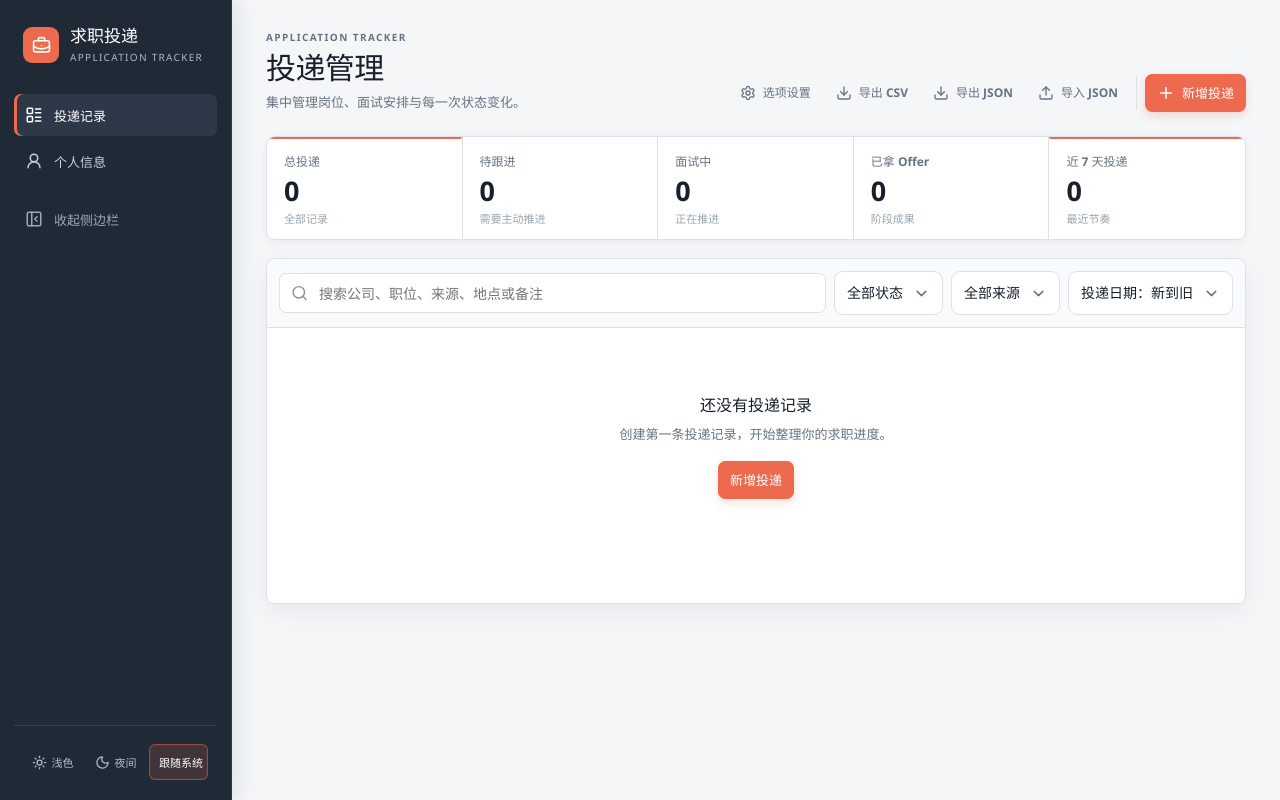
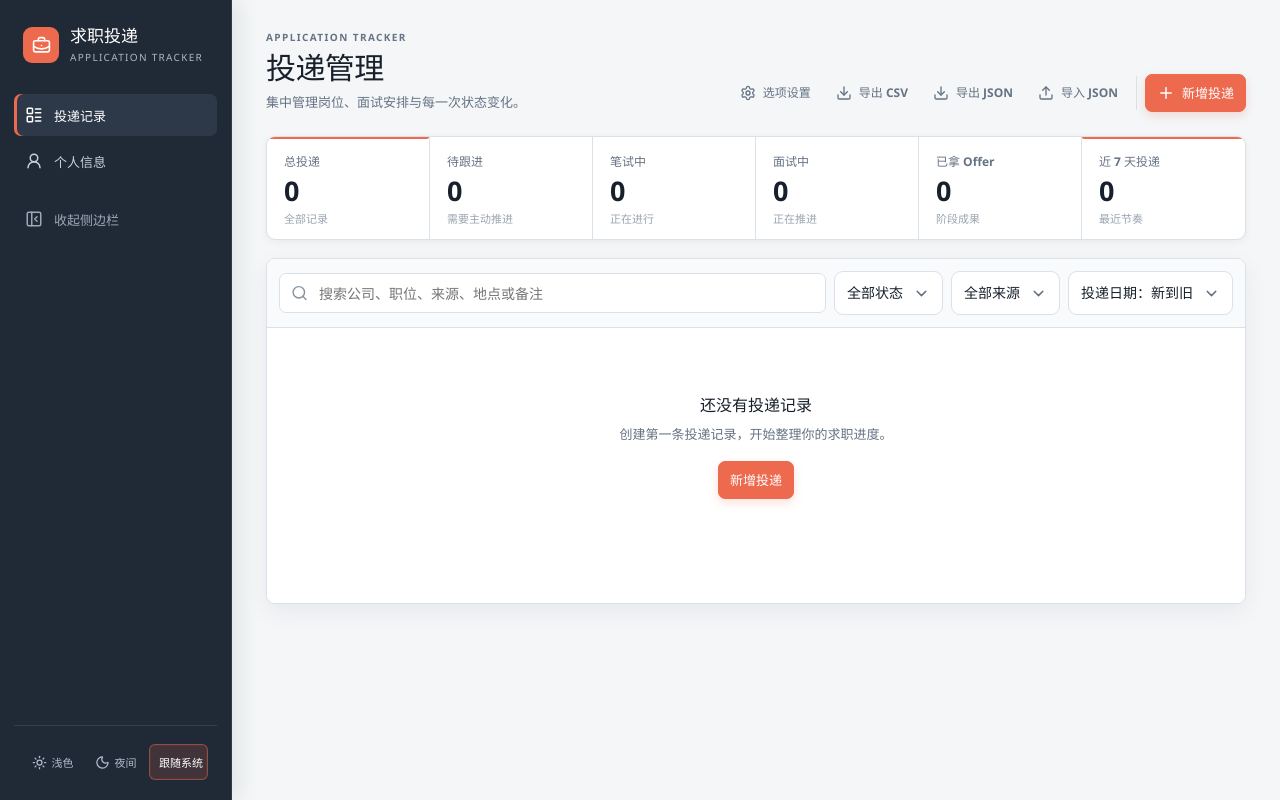
Before and after one commit to 417600121/Resume-delivery, a Vue app: page / in a window 1280 px wide. Built offline with nearby package versions, Linux system fonts and the light colour scheme.

Commit message:
feat: add written-test summary metric

```diff
--- a/src/App.vue
+++ b/src/App.vue
@@ -351,6 +351,7 @@ const metrics = computed(() => {
 
   const allRecords = records.value;
   const followUpRecords = allRecords.filter(isFollowUpRecord);
+  const writtenTestRecords = allRecords.filter((record) => record.status === '笔试中');
   const interviewRecords = allRecords.filter((record) => record.status === '面试中');
   const offerRecords = allRecords.filter((record) => isOfferStatus(record.status));
   const recentRecords = allRecords.filter((record) => {
@@ -367,6 +368,7 @@ const metrics = computed(() => {
       meta: '需要主动推进',
       records: followUpRecords,
     },
+    { key: 'written-test', label: '笔试中', value: writtenTestRecords.length, meta: '正在进行', records: writtenTestRecords },
     { key: 'interview', label: '面试中', value: interviewRecords.length, meta: '正在推进', records: interviewRecords },
     { key: 'offer', label: '已拿 Offer', value: offerRecords.length, meta: '阶段成果', records: offerRecords },
     { key: 'recent', label: '近 7 天投递', value: recentRecords.length, meta: '最近节奏', records: recentRecords },
--- a/src/styles.css
+++ b/src/styles.css
@@ -577,7 +577,7 @@ a:focus-visible {
 }
 
 .metric:nth-child(1)::before,
-.metric:nth-child(5)::before {
+.metric:nth-child(6)::before {
   background: var(--coral);
 }
 
@@ -1475,7 +1475,7 @@ a:focus-visible {
 }
 
 .summary {
-  grid-template-columns: repeat(5, minmax(0, 1fr));
+  grid-template-columns: repeat(6, minmax(0, 1fr));
   gap: 0;
   margin-bottom: 18px;
   overflow: hidden;
@@ -1511,7 +1511,7 @@ a:focus-visible {
 }
 
 .metric:nth-child(1)::before,
-.metric:nth-child(5)::before {
+.metric:nth-child(6)::before {
   background: var(--coral);
 }
 
```
